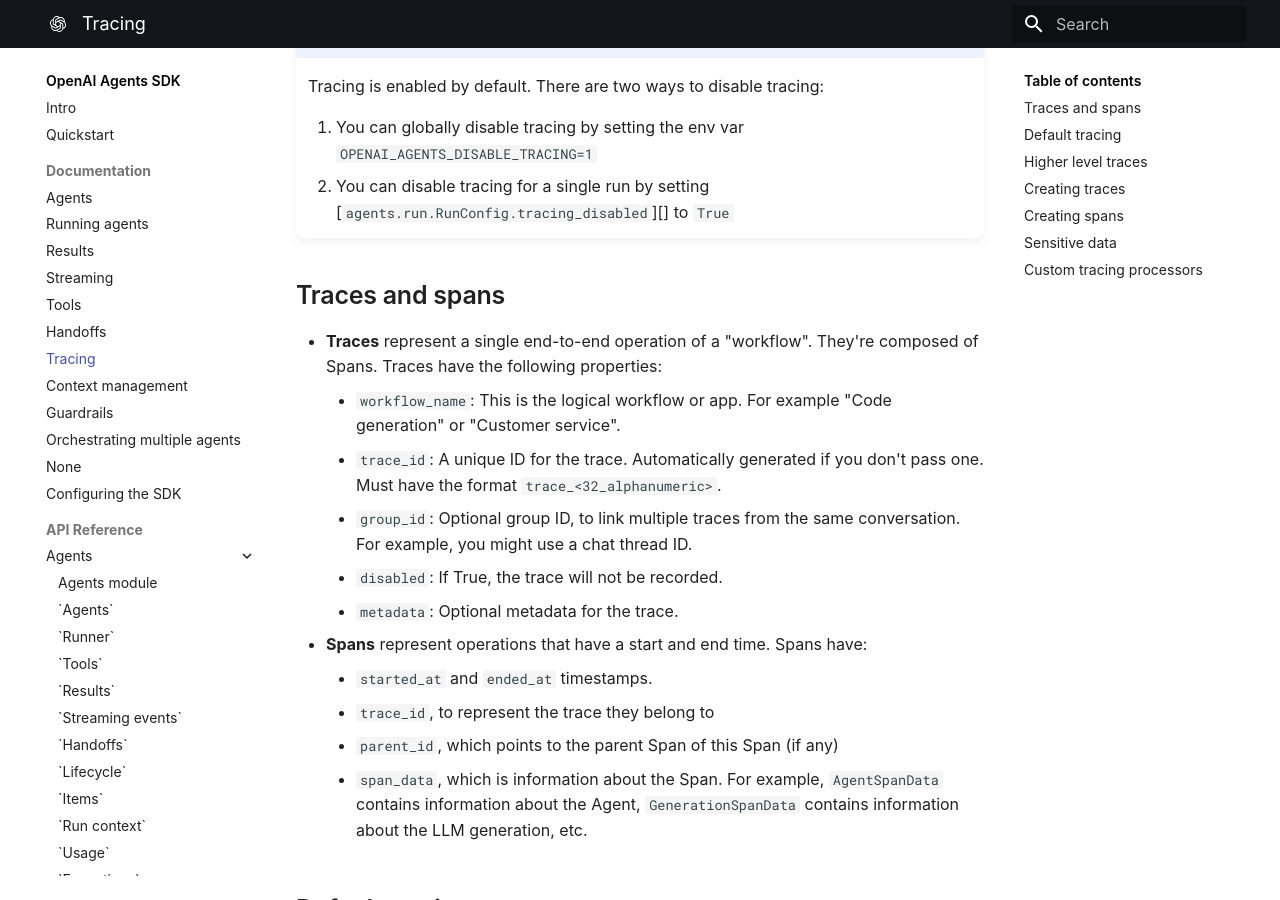
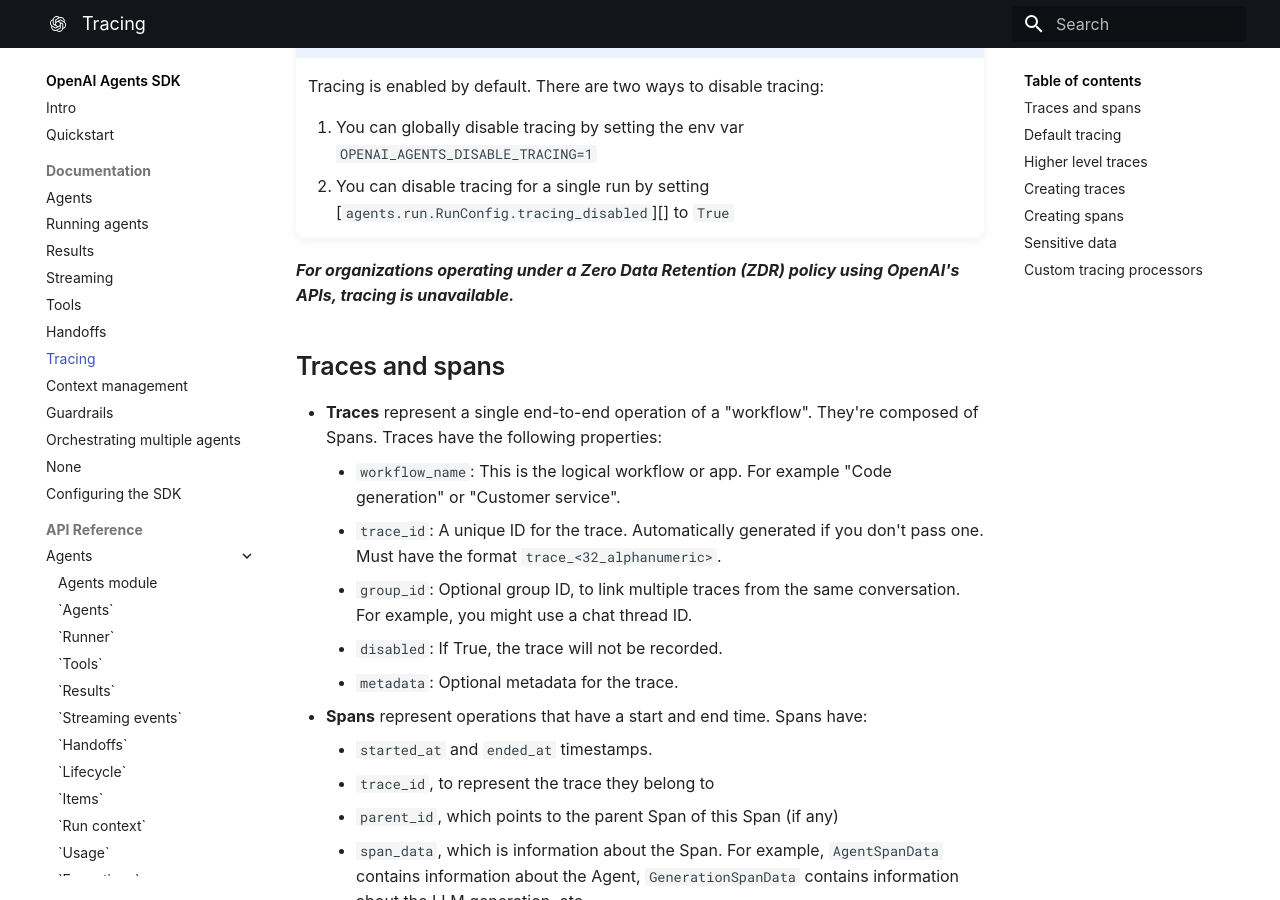
Before and after one commit to zain/openai-agents-python, an MkDocs documentation site: the page built from docs/tracing.md, in a window 1280 px wide and 900 px high, scrolled down 327 px. Built offline with MkDocs 1.6.1 and Material for MkDocs 9.7.7, drawn with Linux system fonts in a browser that asks for light colours; some web fonts are replaced.

Commit message:
Update tracing.md
Add callout for ZDR intracing

```diff
--- a/docs/tracing.md
+++ b/docs/tracing.md
@@ -8,6 +8,8 @@
 
     1. You can globally disable tracing by setting the env var `OPENAI_AGENTS_DISABLE_TRACING=1`
     2. You can disable tracing for a single run by setting [`agents.run.RunConfig.tracing_disabled`][] to `True`
+
+***For organizations operating under a Zero Data Retention (ZDR) policy using OpenAI's APIs, tracing is unavailable.***
 
 ## Traces and spans
 
```
